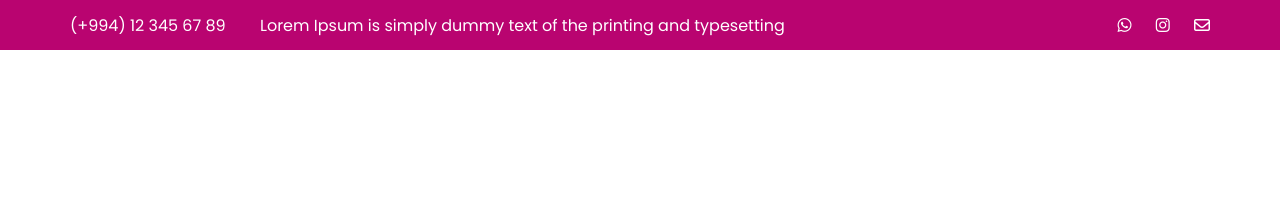
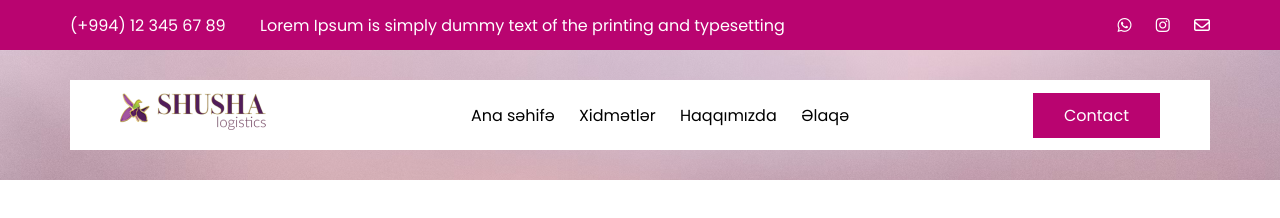
Before and after one commit to TheCodeFather0/shusha-logistics, a plain HTML site: page index.html in a window 1280 px wide. Drawn offline with Linux system fonts and the light colour scheme.

Commit message:
navigation bar created

```diff
--- a/assets/css/style.css
+++ b/assets/css/style.css
@@ -53,3 +53,34 @@ header .headerTop .left .phoneNumber {
 header .headerTop .right .socialMediaIcon {
   margin-left: 20px;
 }
+
+.banner {
+  background-image: url(../images/banner.png);
+  padding: 30px;
+}
+
+main .banner .navbar {
+  justify-content: space-between;
+  background-color: #fff;
+  height: 70px;
+  padding: 0 50px;
+  align-items: center;
+}
+
+main .banner .navigation .link {
+  color: #000;
+  margin-left: 20px;
+}
+
+main .contact .contactButton {
+  background-color: var(--currentColor);
+  color: #fff;
+  padding: 10px 30px;
+  border: 1px solid transparent;
+}
+
+main .contact .contactButton:hover {
+  background-color: transparent;
+  border: 1px solid var(--currentColor);
+  color: #000;
+}
--- a/index.html
+++ b/index.html
@@ -28,14 +28,43 @@
           <!-- .left end -->
 
           <div class="right">
-            <a href="#" class="socialMediaIcon"><i class="fa-brands fa-whatsapp"></i></a>
-            <a href="#" class="socialMediaIcon"><i class="fa-brands fa-instagram"></i></a>
-            <a href="#" class="socialMediaIcon"><i class="fa-regular fa-envelope"></i></a>
+            <a href="#" class="socialMediaIcon"
+              ><i class="fa-brands fa-whatsapp"></i
+            ></a>
+            <a href="#" class="socialMediaIcon"
+              ><i class="fa-brands fa-instagram"></i
+            ></a>
+            <a href="#" class="socialMediaIcon"
+              ><i class="fa-regular fa-envelope"></i
+            ></a>
           </div>
           <!-- .right end -->
         </div>
       </div>
       <!-- .container end -->
     </header>
+
+    <main>
+      <section class="banner">
+        <div class="container">
+          <div class="row navbar">
+            <div class="logo">
+              <a href="./index.html"
+                ><img src="./assets/images/logo.png" alt="logo"
+              /></a>
+            </div>
+            <div class="navigation">
+              <a class="link" href="./index.html">Ana səhifə</a>
+              <a class="link" href="#">Xidmətlər</a>
+              <a class="link" href="#">Haqqımızda</a>
+              <a class="link" href="#">Əlaqə</a>
+            </div>
+            <div class="contact">
+              <a href="#" class="contactButton">Contact</a>
+            </div>
+          </div>
+        </div>
+      </section>
+    </main>
   </body>
 </html>
```
Also changed, not shown: assets/images/banner.png (added), assets/images/logo.png (added).
